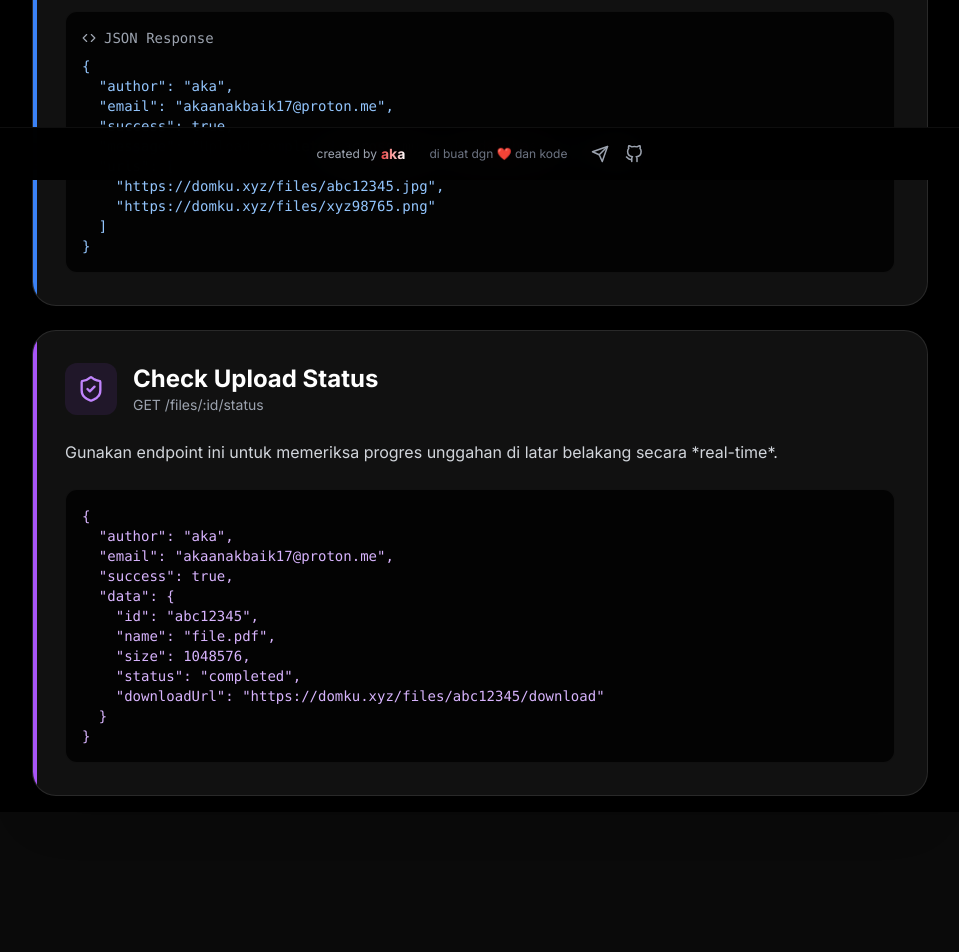
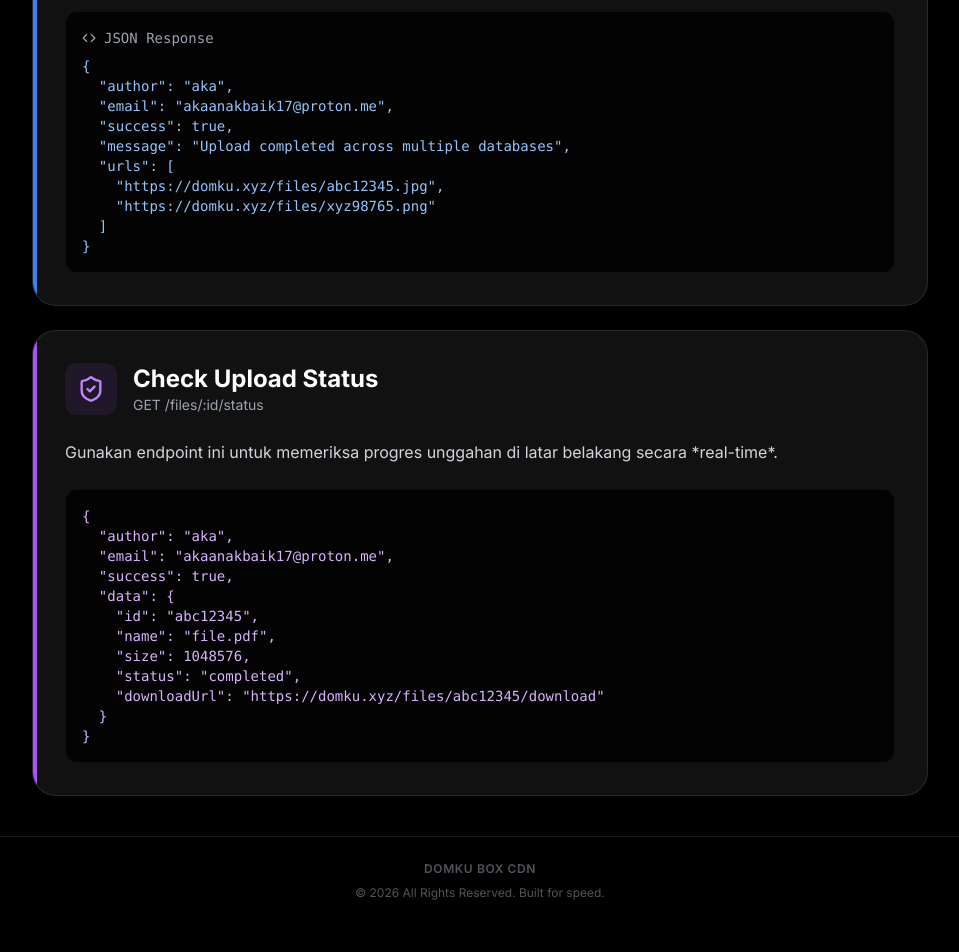
Before and after one commit to akaanakbaik/kaboxv6, a Next.js app: page /en/docs in a window 1280 px wide. Shown: the part 620-1572 px from the top of the page, without its empty margins (160-1119 px from the left). Before the commit the page ends 1512 px from the top, so only its background shows below. Built offline with nearby package versions, Linux system fonts and the light colour scheme.

Commit message:
Update Footer.tsx

```diff
--- a/components/Footer.tsx
+++ b/components/Footer.tsx
@@ -1,20 +1,9 @@
 export default function Footer() {
   return (
-    <footer className="fixed bottom-0 w-full bg-black/80 backdrop-blur-xl py-4 border-t border-white/5 flex flex-wrap justify-center items-center gap-x-6 gap-y-2 text-xs z-40 px-4">
-      <span className="text-gray-400 flex items-center gap-1">
-        created by
-        <a href="https://akadev.me" target="_blank" rel="noopener noreferrer" className="font-bold text-transparent bg-clip-text bg-gradient-to-r from-red-500 to-white text-sm hover:scale-105 transition-transform">
-          aka
-        </a>
-      </span>
-      <span className="text-gray-500">di buat dgn ❤️ dan kode</span>
-      <div className="flex gap-4">
-        <a href="https://t.me/akamodebaik" target="_blank" rel="noopener noreferrer" className="text-gray-400 hover:text-[#2AABEE] transition-colors">
-          <svg width="18" height="18" viewBox="0 0 24 24" fill="none" stroke="currentColor" strokeWidth="2" strokeLinecap="round" strokeLinejoin="round"><path d="M22 2L11 13"/><path d="M22 2L15 22L11 13L2 9L22 2z"/></svg>
-        </a>
-        <a href="https://github.com/akaanakbaik" target="_blank" rel="noopener noreferrer" className="text-gray-400 hover:text-white transition-colors">
-          <svg width="18" height="18" viewBox="0 0 24 24" fill="none" stroke="currentColor" strokeWidth="2" strokeLinecap="round" strokeLinejoin="round"><path d="M9 19c-5 1.5-5-2.5-7-3m14 6v-3.87a3.37 3.37 0 0 0-.94-2.61c3.14-.35 6.44-1.54 6.44-7A5.44 5.44 0 0 0 20 4.77 5.07 5.07 0 0 0 19.91 1S18.73.65 16 2.48a13.38 13.38 0 0 0-7 0C6.27.65 5.09 1 5.09 1A5.07 5.07 0 0 0 5 4.77a5.44 5.44 0 0 0-1.5 3.78c0 5.42 3.3 6.61 6.44 7A3.37 3.37 0 0 0 9 18.13V22"/></svg>
-        </a>
+    <footer className="w-full py-6 text-center text-xs text-zinc-600 border-t border-zinc-900 bg-black mt-10">
+      <div className="max-w-7xl mx-auto px-4">
+        <p className="mb-2 font-semibold tracking-wider uppercase">Domku Box CDN</p>
+        <p>&copy; {new Date().getFullYear()} All Rights Reserved. Built for speed.</p>
       </div>
     </footer>
   )
```
